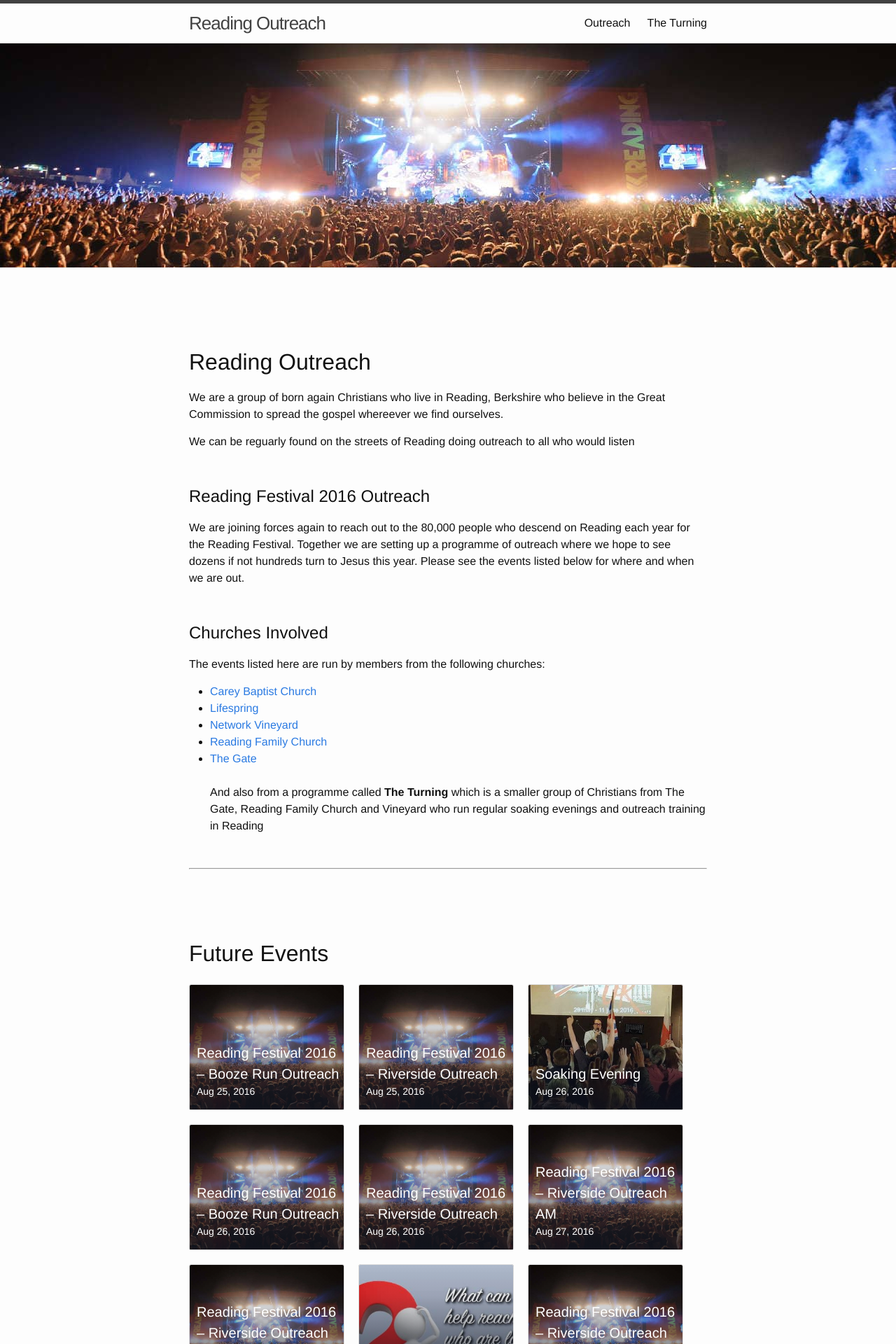
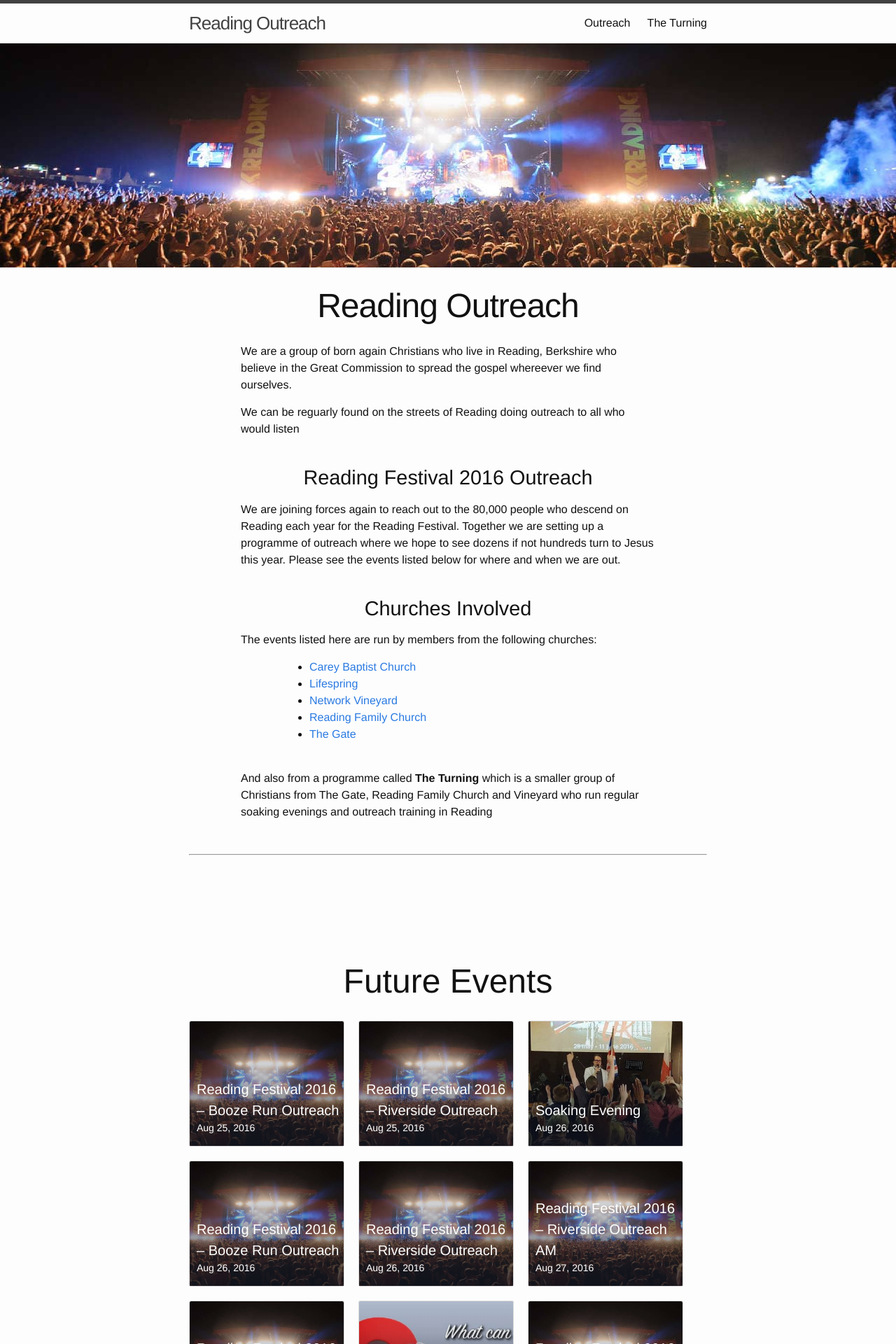
Before and after one commit to readingoutreach/Reading-Festival-Outreach-2016, a Jekyll site: the page built from index.html, in a window 1280 px wide. Shown: the top 1920 px of the page at 70% size. Built offline with Jekyll 4.4.1, drawn with Linux system fonts in a browser that asks for light colours.

Commit message:
layout fixes

```diff
--- a/_config.yml
+++ b/_config.yml
@@ -30,4 +30,4 @@ future: true
 
 permalink: /event/:title.html
 
-port: 4200
+port: 4100
--- a/_sass/_layout.scss
+++ b/_sass/_layout.scss
@@ -256,10 +256,28 @@
     }
 }
 
+h1 {
+  margin-top: 1.5em;
+}
+h2 {
+  margin-top: 1.25em;
+}
+
 h1.post-title {
-  font-size: 2.8em;
-  font-weight: 200;
+  font-size: 3em;
+  font-weight: 100;
+  margin-bottom: 0.6em;
+  text-align: center;
+  width: 100%;
 }
+
+h2.post-subtitle {
+  font-size: 1.8em;
+  font-weight: 100;
+  margin-bottom: 0.4em;
+  text-align: center;
+}
+
 .post-content {
     margin-bottom: $spacing-unit;
 
@@ -418,15 +436,13 @@ h1.post-title {
 
 .event-time-heading{
     margin-bottom:0px;
-    margin-top:20px;
+    // margin-top:20px;
+    font-size: 3em;
+    font-weight: 100;
+    text-align: center;
 }
 
-h1 {
-  margin-top: 2.5em;
-}
-h2 {
-  margin-top: 2em;
-}
+
 
 
 .footer-heading {
@@ -440,3 +456,15 @@ h2 {
   margin-bottom: 0;
   text-align: center;
 }
+
+p {
+  font-weight: 300;
+  width: 80%;
+  margin-left: auto;
+  margin-right: auto;
+}
+
+li {
+  width: 80%;
+  margin-left: auto;
+}
--- a/index.html
+++ b/index.html
@@ -12,19 +12,20 @@ cover: 'img/festivalstage.jpg'
     <div class="clearfix">
 
       <div class="intro-div">
-      <h1>Reading Outreach</h1>
+      <h1 class="post-title">Reading Outreach</h1>
 
         <p>We are a group of born again Christians who live in Reading, Berkshire who believe in the Great Commission to spread the gospel whereever we find ourselves.</p>
 
         <p>We can be reguarly found on the streets of Reading doing outreach to all who would listen</p>
 
-        <h2>Reading Festival 2016 Outreach</h2>
+
+        <h2 class="post-subtitle">Reading Festival 2016 Outreach</h2>
 
         <p>We are joining forces again to reach out to the 80,000 people who descend on Reading each year for the Reading Festival. Together we are setting up a programme of outreach where we hope to see dozens if not hundreds turn to Jesus this year. Please see the events listed below for where and when we are out.</p>
 
 
 
-        <h2>Churches Involved</h1>
+        <h2 class="post-subtitle">Churches Involved</h1>
 
         <p>The events listed here are run by members from the following churches:</p>
 
@@ -34,10 +35,11 @@ cover: 'img/festivalstage.jpg'
           <li><a href="http://www.networkvineyard.org.uk">Network Vineyard</a></li>
           <li><a href="http://www.readingfamilychurch.org.uk">Reading Family Church</a></li>
           <li><a href="http://www.thegate.uk.com">The Gate</a></li>
+
+        </ul>
+
 <br>
           <p>And also from a programme called <b>The Turning</b> which is a smaller group of Christians from The Gate, Reading Family Church and Vineyard who run regular soaking evenings and outreach training in Reading</p>
-
-        </ul>
 
       </div>
 
```
